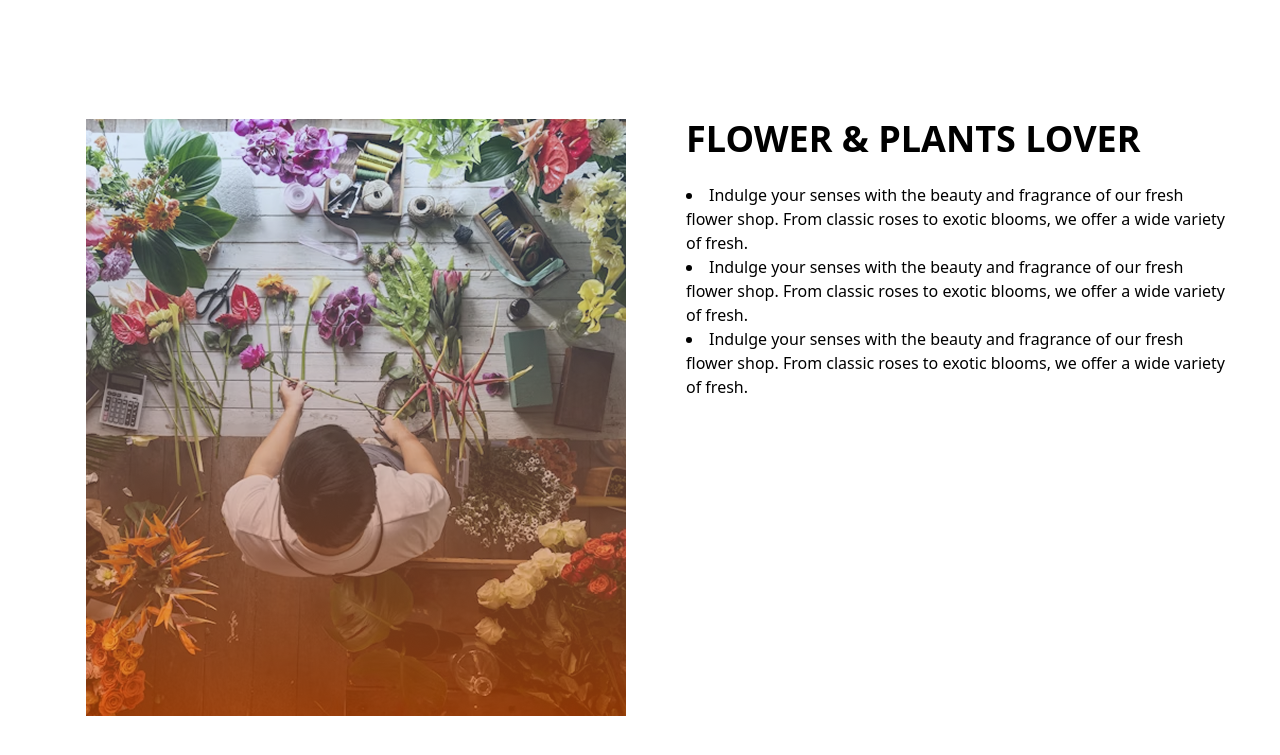
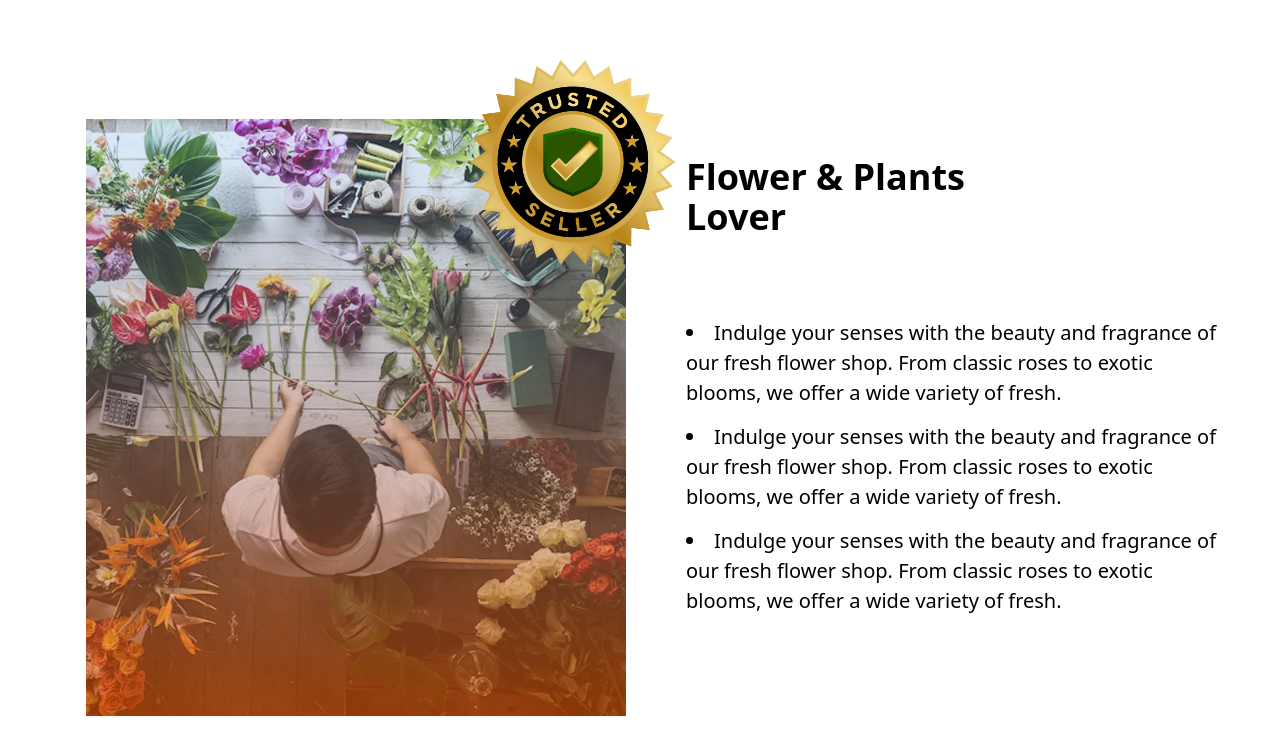
Before and after one commit to tanmoysarkerjr/Flower-market-website, a plain HTML site: page index.html in a window 1280 px wide. Shown: the part 2015-2770 px from the top of the page. Drawn offline with nearby package versions, Linux system fonts and the light colour scheme.

Commit message:
update new layer

```diff
--- a/index.html
+++ b/index.html
@@ -127,29 +127,45 @@
 
 
       <!-- Flower & Plants Lover -->
-      <section class=" flex w-[1140px] justify-between h-[597px] mx-auto mt-[210px]">
+      <section class="relative flex w-[1140px] justify-between  items-centerh-[597px] mx-auto mt-[210px]">
 
-        <!-- Left Images -->
-        <div class="">
-          <img src="Image/flower-store.png" alt="">
+        <!-- Left Image -->
+        <div class="relative">
+          <img src="Image/flower-store.png" alt="Flower Shop" class="w-[540px] h-[597px] object-cover" />
+
+          <!-- Trusted Badge (Positioned on top of the image and slightly overlapping right) -->
+          <img src="Image/trusted-badge.png" alt="Trusted Seller Badge"
+            class="absolute top-[-100px] right-[-90px] w-[286px] h-[286px] z-10" />
 
         </div>
 
-        <!-- Right Text -->
-        <div class="h-[521px] w-[540px]">
-          <h1 class="text-4xl font-bold mb-6">FLOWER & PLANTS LOVER</h1>
-          <div>
-            <li>Indulge your senses with the beauty and fragrance of our fresh flower shop. From classic roses to exotic
+        <!-- Right Text Content -->
+        <div class="items-baseline">
+          <h1 class=" text-4xl font-bold mb-6 h-[137px] mt-[38px]">Flower & Plants <br> Lover</h1>
+
+
+          <div class="font-inter text-[20px]">
+            <li class="h-[104px] w-[540px]">Indulge your senses with the beauty and fragrance of our fresh flower shop.
+              From classic roses to exotic
               blooms, we offer a wide variety of fresh.</li>
-            <li>Indulge your senses with the beauty and fragrance of our fresh flower shop. From classic roses to exotic
+            <li class="h-[104px] w-[540px]">Indulge your senses with the beauty and fragrance of our fresh flower shop.
+              From classic roses to exotic
               blooms, we offer a wide variety of fresh.</li>
-            <li>Indulge your senses with the beauty and fragrance of our fresh flower shop. From classic roses to exotic
+            <li class="h-[104px] w-[540px]">Indulge your senses with the beauty and fragrance of our fresh flower shop.
+              From classic roses to exotic
               blooms, we offer a wide variety of fresh.</li>
           </div>
 
-
         </div>
       </section>
+
+      <section class="max-w-[1140px] mx-auto my-16 text-center">
+        <div class="items-center">
+          <h1>Latest  Deals</h1>
+          <p>Indulge your senses with the beauty and fragrance of our fresh flower shop. From classic roses to exotic blooms, we offer a wide variety of fresh.</p>
+        </div>
+      </section>
+
 </body>
 
 </html>
```
